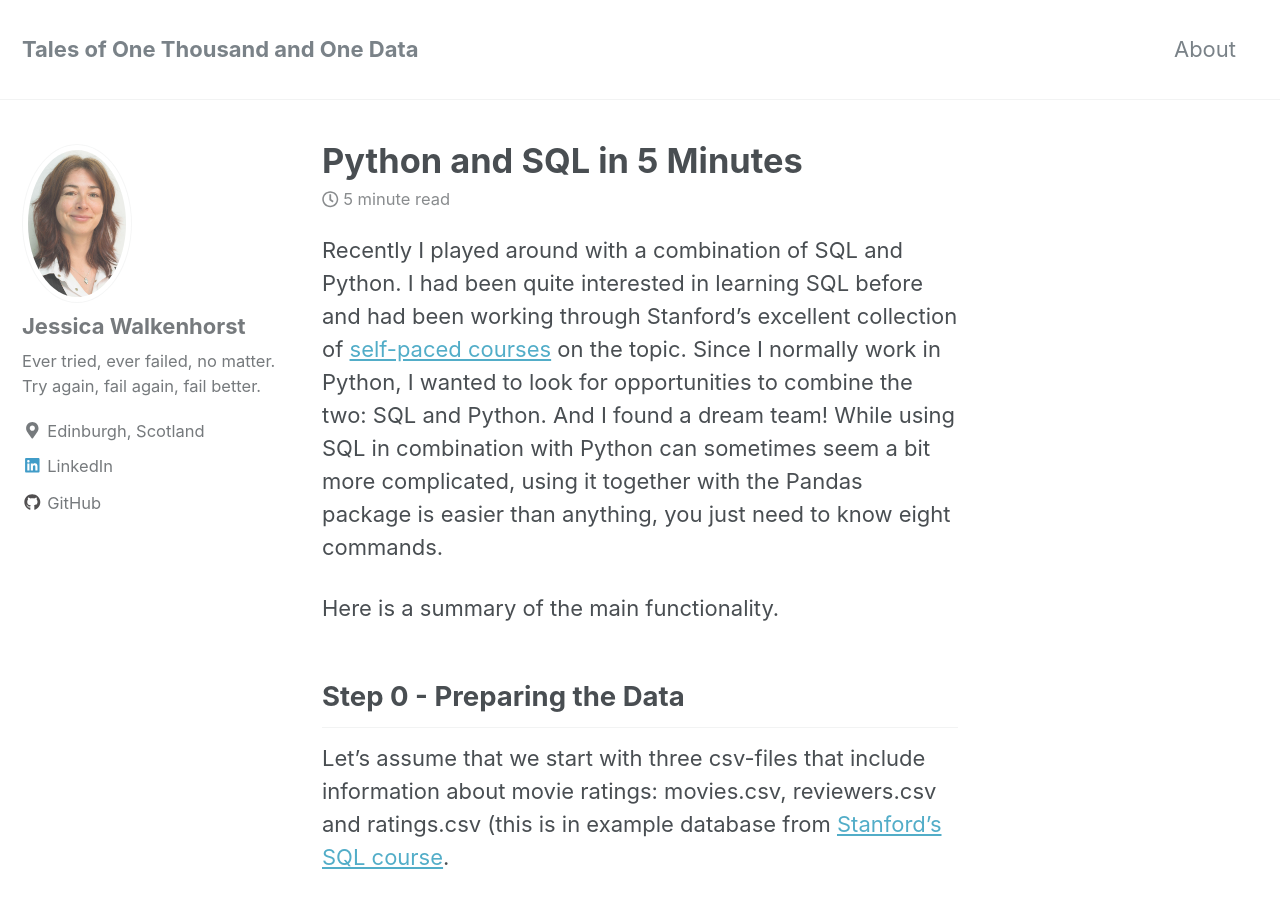
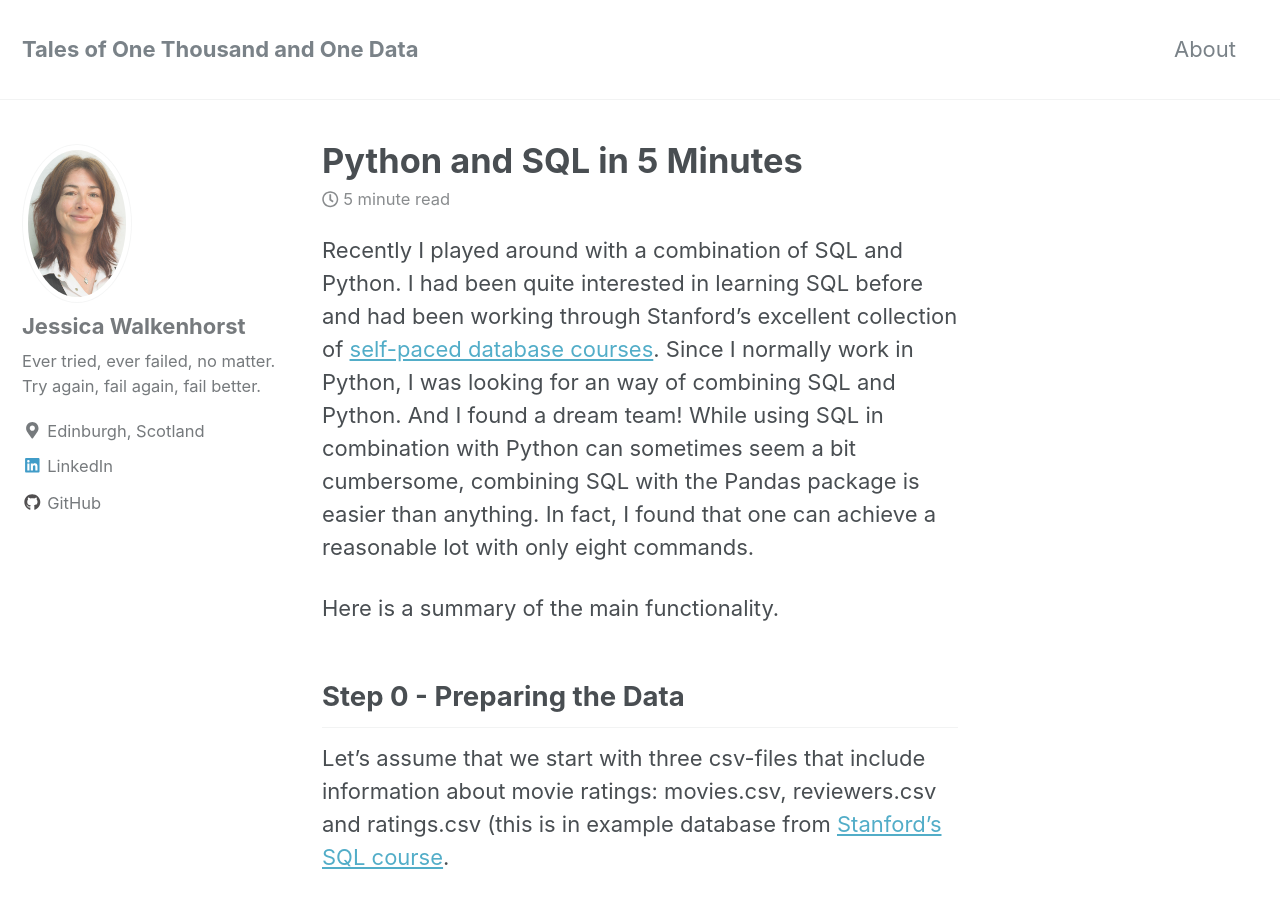
Before and after one commit to walkenho/walkenho.github.io, a Jekyll site: the page built from _posts/2016-11-02-python-and-sql-in-5-minutes.md, in a window 1280 px wide and 900 px high. Built offline with Jekyll 4.4.1, drawn with Linux system fonts in a browser that asks for light colours; nearby versions of some CDN libraries.

Commit message:
Polishing data base article.

```diff
--- a/_posts/2016-11-02-python-and-sql-in-5-minutes.md
+++ b/_posts/2016-11-02-python-and-sql-in-5-minutes.md
@@ -9,9 +9,10 @@ excerpt: An introduction to combining Python with SQL
 
 Recently I played around with a combination of SQL and Python. I had been quite interested in learning SQL before and
 had been working through Stanford's excellent collection of
-[self-paced courses](https://lagunita.stanford.edu/courses/DB/2014/SelfPaced/about) on the topic. Since I normally
-work in Python, I wanted to look for opportunities to combine the two: SQL and Python. And I found a dream team! While
-using SQL in combination with Python can sometimes seem a bit more complicated, using it together with the Pandas package is easier than anything, you just need to know eight commands.
+[self-paced database courses](https://lagunita.stanford.edu/courses/DB/2014/SelfPaced/about). Since I normally
+work in Python, I was looking for an way of combining SQL and Python. And I found a dream team! While
+using SQL in combination with Python can sometimes seem a bit cumbersome, combining SQL with the Pandas package is
+easier than anything. In fact, I found that one can achieve a reasonable lot with only eight commands.
 
 Here is a summary of the main functionality.
 
```
